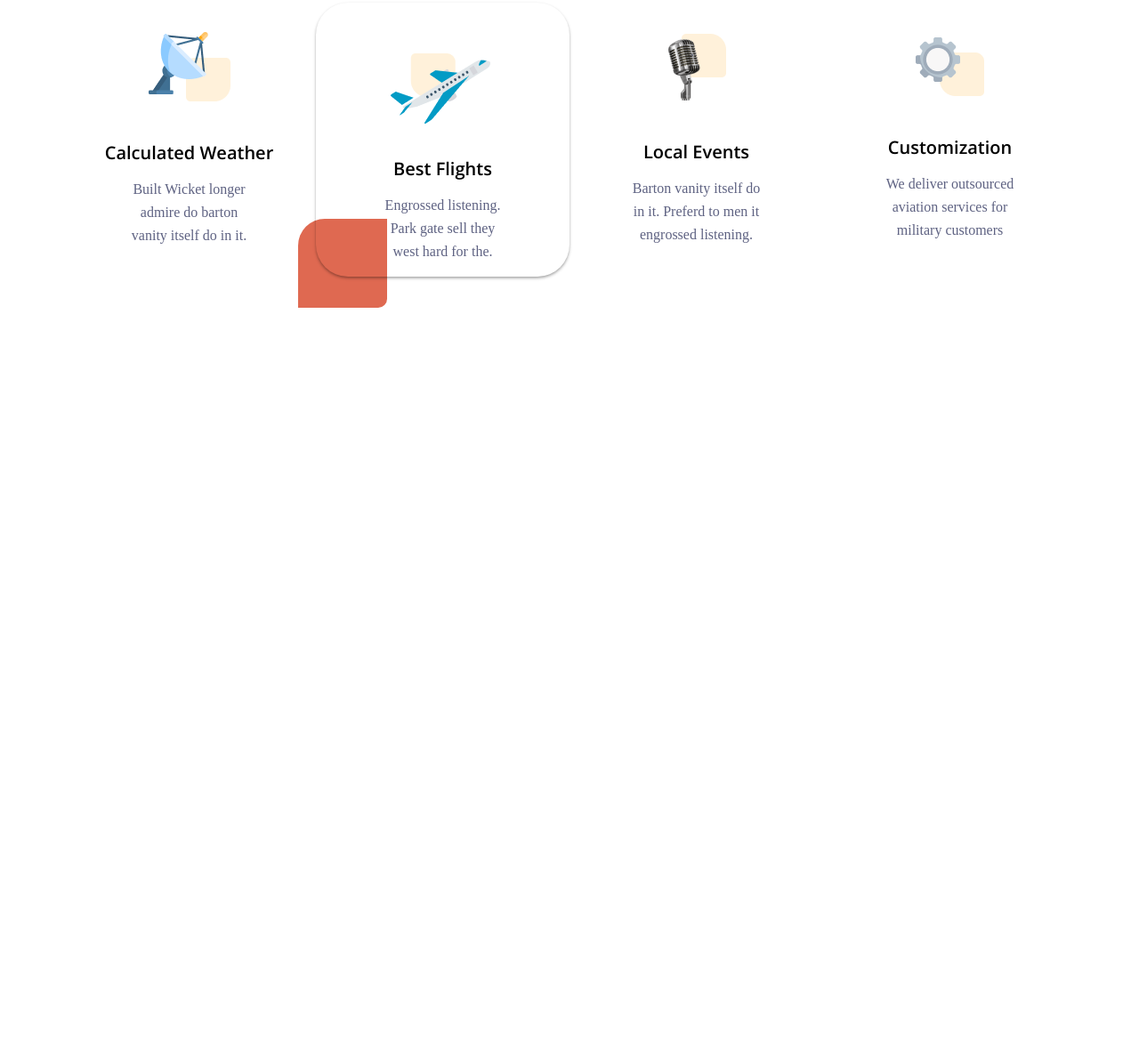
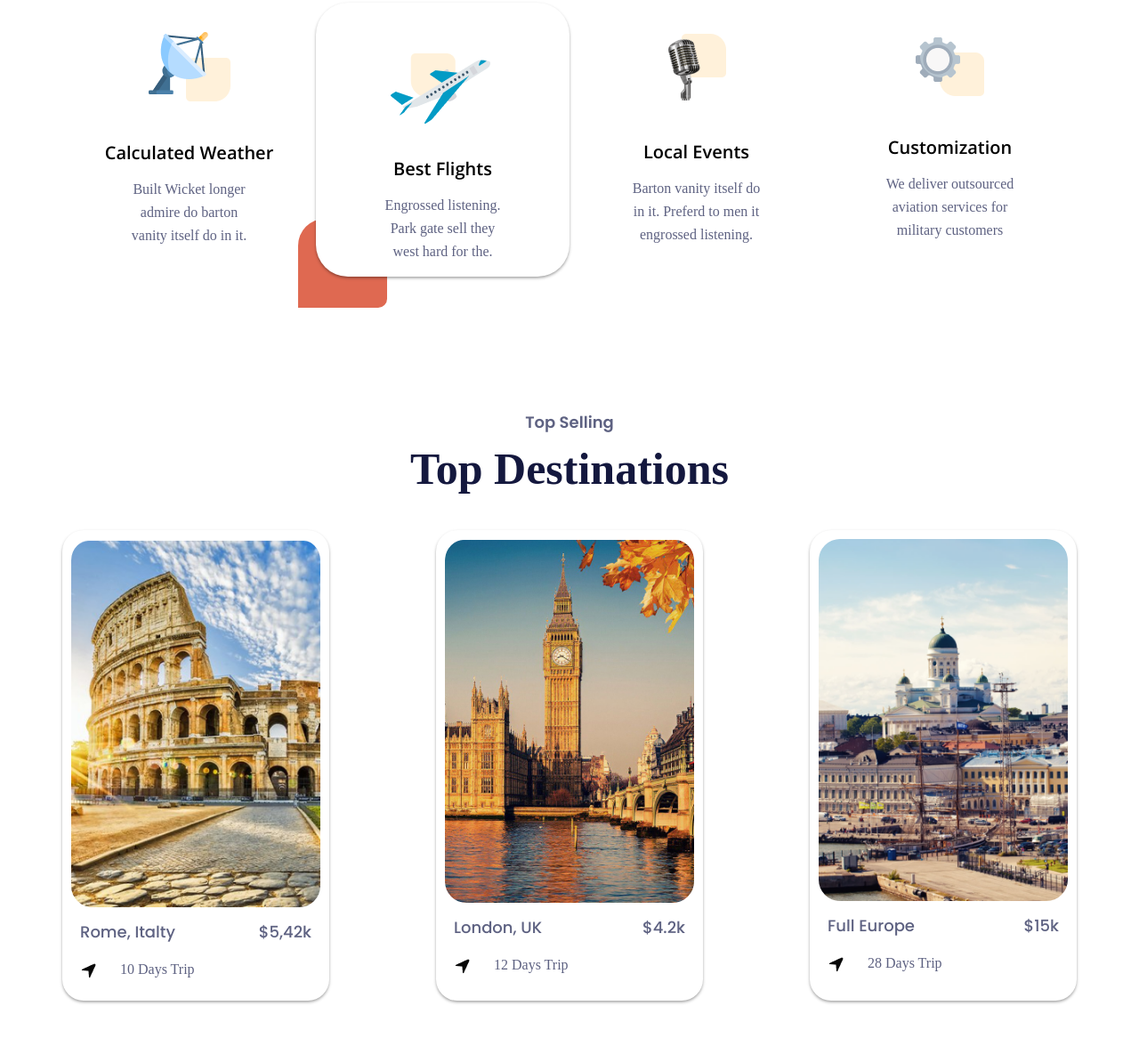
Before and after one commit to saadahmed18/Jadoo, a plain HTML site: page index.html in a window 1280 px wide. Shown: the part 1050-2217 px from the top of the page at 89% size. Before the commit the page ends 1436 px from the top, so only its background shows below. Drawn offline with nearby package versions, Linux system fonts and the light colour scheme; a web font is replaced by a local one.

Commit message:
Add: Destinations Section

```diff
--- a/assets/style/main.css
+++ b/assets/style/main.css
@@ -38,23 +38,6 @@ a {
 }
 img {
   max-width: 100%;
-}
-.title {
-  text-align: center;
-}
-.title h2 {
-  font-family: "Poppins", serif;
-  font-size: 18px;
-  font-weight: 600;
-  margin-bottom: 10px;
-  color: var(--main-title-and-text-section-color);
-}
-.title h3 {
-  font-family: "Volkhov", serif;
-  font-size: 50px;
-  font-weight: 700;
-  margin-bottom: 40px;
-  color: var(--title-section-color);
 }
 header {
   padding: 47px 0;
@@ -182,6 +165,23 @@ section {
     display: none;
   }
 }
+.title {
+  text-align: center;
+}
+.title h2 {
+  font-family: "Poppins", serif;
+  font-size: 18px;
+  font-weight: 600;
+  margin-bottom: 10px;
+  color: var(--main-title-and-text-section-color);
+}
+.title h3 {
+  font-family: "Volkhov", serif;
+  font-size: 50px;
+  font-weight: 700;
+  margin-bottom: 40px;
+  color: var(--title-section-color);
+}
 .services .all-services {
   display: flex;
   justify-content: space-between;
@@ -216,6 +216,7 @@ section {
   box-shadow: 0px 1.85px 3.15px 0px #0000005a;
   padding: 15px;
   border-radius: 36px;
+  background-color: white;
 }
 .service-best-flights::before {
   content: "";
@@ -270,3 +271,46 @@ section {
   line-height: 26px;
   color: var(--main-title-and-text-section-color);
 }
+.destinations .all-destinations {
+  display: flex;
+  justify-content: space-between;
+  flex-wrap: wrap;
+  gap: 20px;
+}
+@media (max-width: 991px) {
+  .destinations .all-destinations {
+    justify-content: center;
+  }
+}
+.all-destinations .destination {
+  flex-basis: 300px;
+  padding: 10px;
+  text-align: center;
+  border-radius: 24px;
+  box-shadow: 0px 1.85px 3.15px 0px #0000005a;
+  background-color: white;
+}
+.destination img {
+  border-radius: 24px;
+}
+.destination .description {
+  display: flex;
+  justify-content: space-between;
+  padding: 10px;
+}
+.destination .description h4,
+.destination .description span {
+  font-family: "Poppins", serif;
+  font-size: 18px;
+  font-weight: 500;
+  color: var(--main-title-and-text-section-color);
+}
+.destination .number-of-days {
+  display: flex;
+  gap: 25px;
+  padding: 10px;
+}
+.destination .number-of-days span {
+  font-weight: 500;
+  color: var(--main-title-and-text-section-color);
+}
--- a/index.html
+++ b/index.html
@@ -116,6 +116,49 @@
           </div>
         </div>
       </section>
+      <section class="destinations">
+        <div class="container">
+          <div class="title">
+            <h2>Top Selling</h2>
+            <h3>Top Destinations</h3>
+          </div>
+          <div class="all-destinations">
+            <div class="destination">
+              <img src="assets/images/rome.webp" alt="rome" />
+              <div class="description">
+                <h4>Rome, Italty</h4>
+                <span>$5,42k</span>
+              </div>
+              <div class="number-of-days">
+                <p><img src="assets/icons/send.webp" alt="Icon Send" /></p>
+                <span>10 Days Trip</span>
+              </div>
+            </div>
+            <div class="destination">
+              <img src="assets/images/london.webp" alt="london" />
+              <div class="description">
+                <h4>London, UK</h4>
+                <span>$4.2k</span>
+              </div>
+              <div class="number-of-days">
+                <p><img src="assets/icons/send.webp" alt="Icon Send" /></p>
+                <span>12 Days Trip</span>
+              </div>
+            </div>
+            <div class="destination">
+              <img src="assets/images/full-europe.webp" alt="full-europe" />
+              <div class="description">
+                <h4>Full Europe</h4>
+                <span>$15k</span>
+              </div>
+              <div class="number-of-days">
+                <p><img src="assets/icons/send.webp" alt="Icon Send" /></p>
+                <span>28 Days Trip</span>
+              </div>
+            </div>
+          </div>
+        </div>
+      </section>
     </main>
   </body>
 </html>
```
Also changed, not shown: assets/icons/send.webp (added), assets/images/Rectangle 14 (1).png (deleted), assets/images/Rectangle 14.jpg (deleted), assets/images/Rectangle 14.png (deleted), assets/images/full-europe.webp (added), assets/images/london.webp (added), assets/images/rome.webp (added).
